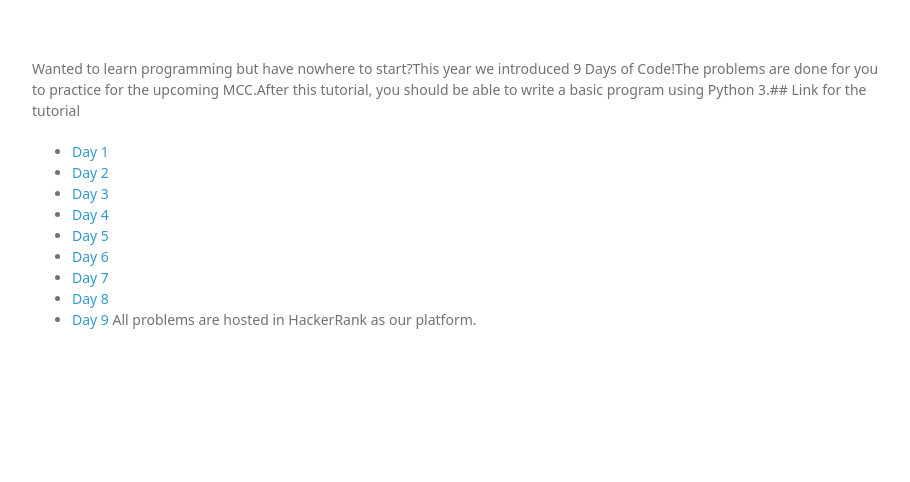
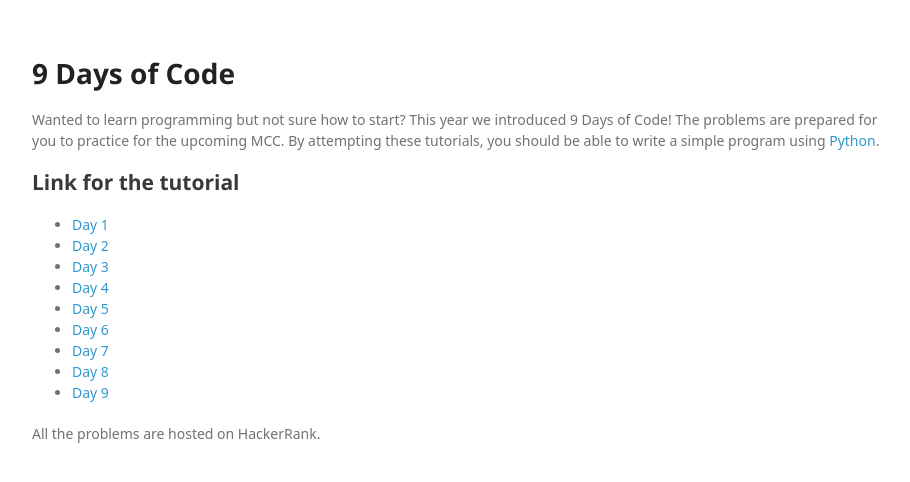
Before and after one commit to ioimalaysia/ioimalaysia.github.io, a Jekyll site: the page built from _posts/2016-09-12-9-days-of-code.md, in a window 1280 px wide. Shown: the top 482 px of the page, without its empty margins (178-1088 px from the left). Built offline with Jekyll 4.4.1, drawn with Linux system fonts in a browser that asks for light colours; some web fonts are replaced.

Commit message:
Convert _posts/2016-09-12-9-days-of-code.markdown

```diff
--- a/_posts/2016-09-12-9-days-of-code.markdown
+++ b/_posts/2016-09-12-9-days-of-code.md
@@ -6,7 +6,15 @@ wordpress_url: http://ioimalaysia.org/?page_id=1007
 categories: []
 tags: []
 ---
-Wanted to learn programming but have nowhere to start?This year we introduced 9 Days of Code!The problems are done for you to practice for the upcoming MCC.After this tutorial, you should be able to write a basic program using Python 3.## Link for the tutorial
+
+# 9 Days of Code
+
+Wanted to learn programming but not sure how to start? This year we introduced 9 Days of Code! The problems
+are prepared for you to practice for the upcoming MCC. By attempting these tutorials, you should be able to
+write a simple program using [Python](https://www.python.org).
+
+## Link for the tutorial
+
 - [Day 1](https://www.hackerrank.com/9-days-of-code-day-1)
 - [Day 2](https://www.hackerrank.com/9-days-of-code-day-2)
 - [Day 3](https://www.hackerrank.com/9-days-of-code-day-3)
@@ -16,4 +24,5 @@ Wanted to learn programming but have nowhere to start?This year we introduced 9
 - [Day 7](https://www.hackerrank.com/9-days-of-code-day-7)
 - [Day 8](https://www.hackerrank.com/9-days-of-code-day-8)
 - [Day 9](https://www.hackerrank.com/9-days-of-code-day-9)
-All problems are hosted in HackerRank as our platform.
+
+All the problems are hosted on HackerRank.
```
